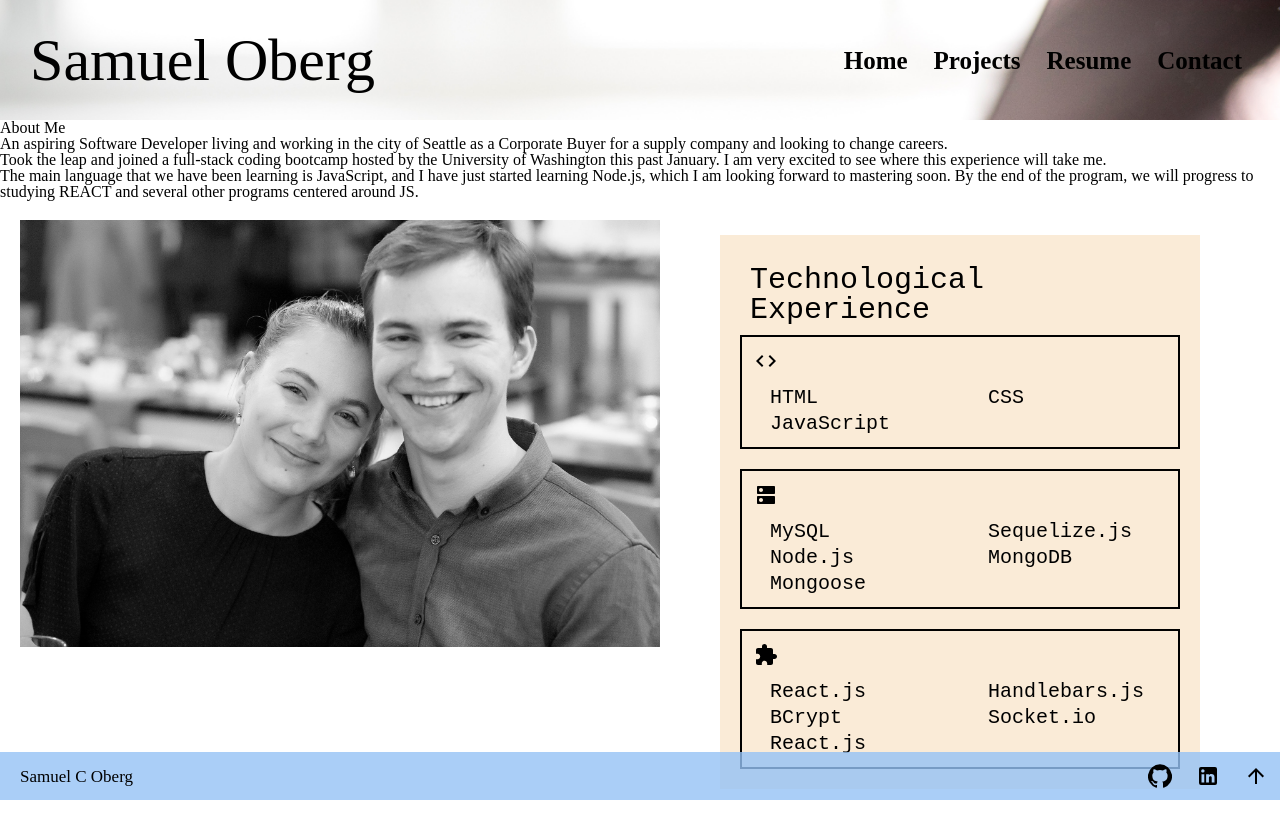
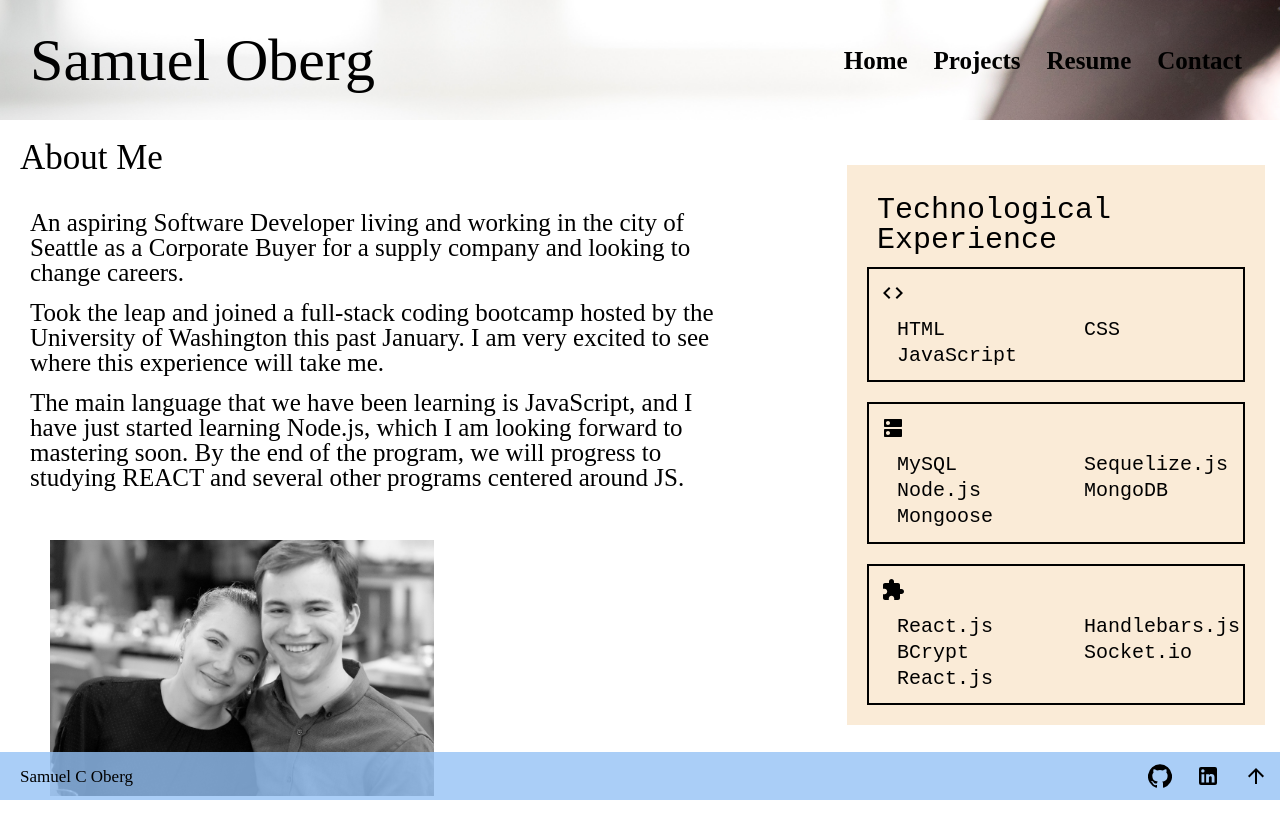
Before and after one commit to sosoberg/react_portfolio, a React (Create React App) app in the folder client/: page / in a window 1280 px wide. Shown: the top 838 px of the page. Built offline with nearby package versions, Linux system fonts and the light colour scheme.

Commit message:
home page work and tech aside creation

```diff
--- a/client/src/components/TechnologyCard/style.css
+++ b/client/src/components/TechnologyCard/style.css
@@ -1,10 +1,9 @@
 .techCardGrid {
     display: grid;
-    top: 350px;
-    right: 50px;
     background-color: antiquewhite;
-    margin: 15px 60px;
+    margin: 15px;
     font-family: 'Courier New', Courier, monospace;
+    height: 70vh;
 }
 
 .techDivHeader {
--- a/client/src/pages/Home.js
+++ b/client/src/pages/Home.js
@@ -6,6 +6,7 @@ function Home() {
     <div className="homeGrid">
         <section>
             <h2 className='homeHeader'>About Me</h2>
+                <div className='bioDiv'>
                     <p className="bio">
                         An aspiring Software Developer living and working in the city of Seattle as
                         a Corporate Buyer for a supply company and looking to
@@ -24,9 +25,10 @@ function Home() {
                         progress to studying REACT and several other programs centered
                         around JS.
                     </p>
+                </div>
         </section>
-        <div className='imgTechGrid'>
             <img className="profilePicture" src="./images/me.jpg" alt="projectImg"/>
+            <div class="techAside">
                 <TechnologyCard />
             </div>
     </div>
--- a/client/src/pages/grids.css
+++ b/client/src/pages/grids.css
@@ -61,14 +61,39 @@ table {
 
 /* Home */
 
+.homeHeader {
+  font-size: 35px;
+  padding: 20px;
+}
+
+.bio {
+  font-size: 25px;
+  padding: 15px 30px 0px 30px;
+}
+
+.bioDiv {
+  width: 60vw;
+}
+
 .profilePicture {
-  width: 50vw;
+  width: 30vw;
+  margin-left: auto;
+  margin-right: auto;
+  padding: 50px;
+}
+
+.techAside {
+  width: 35vw;
+  position: absolute;
+  right: 0px;
+  top: 150px;
 }
 
 .imgTechGrid {
   display: grid;
   grid-template-columns: 1fr 1fr;
   margin: 20px;
+  align-items: center;
 }
 
 /* Project Page */
```
Lines whose indentation alone changed are shown as unchanged.
